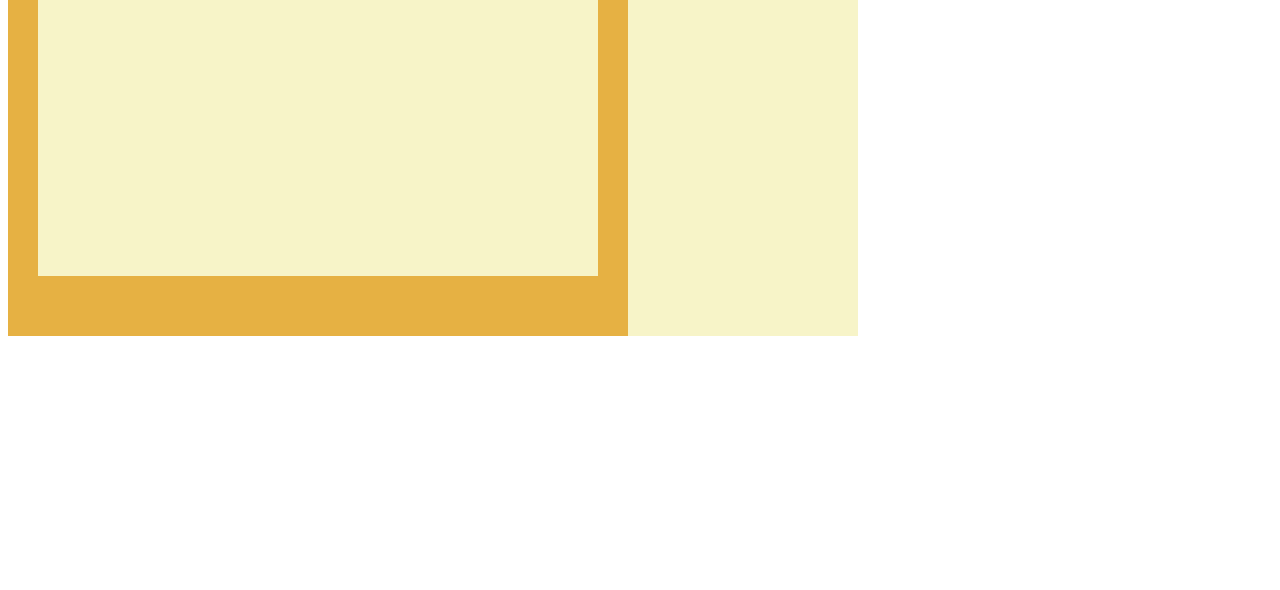
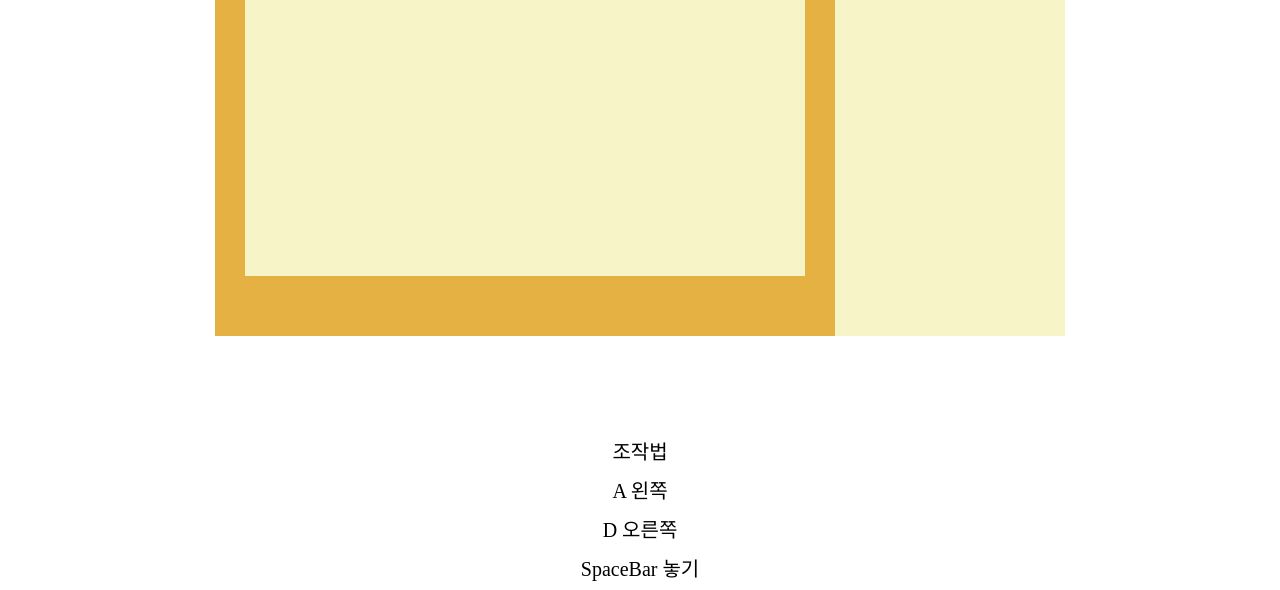
Before and after one commit to SyWolp/suikaGame, a website built with Vite: page index.html in a window 1280 px wide. Shown: the part 522-1112 px from the top of the page. Before the commit the page ends 866 px from the top, so only its background shows below. Built offline with nearby package versions, Linux system fonts and the light colour scheme.

Commit message:
ADD: key

```diff
--- a/index.html
+++ b/index.html
@@ -6,7 +6,16 @@
     <title>game</title>
 
     <style>
+      .app {
+        display: flex;
+        gap: 100px;
+        flex-direction: column;
+        justify-content: center;
+        align-items: center;
+      }
+
       .wrap {
+        margin: 0 auto;
         width: 850px;
         height: 850px;
         position: relative;
@@ -23,16 +32,29 @@
         margin-top: 10px;
         text-align: center;
       }
+      .key {
+        display: flex;
+        flex-direction: column;
+        text-align: center;
+        gap: 10px;
+        font-size: 20px;
+      }
     </style>
   </head>
   <body>
-    <div id="app">
+    <div class="app">
       <div class="wrap">
         <div class="abc">
           <div class="scoreTitle">점수</div>
           <div class="score">0</div>
         </div>
       </div>
+      <div class="key">
+        <div>조작법</div>
+        <span>A 왼쪽</span>
+        <span>D 오른쪽</span>
+        <span>SpaceBar 놓기</span>
+      </div>
     </div>
     <script type="module" src="/src/main.ts"></script>
   </body>
--- a/src/common/Fruits/Fruits.ts
+++ b/src/common/Fruits/Fruits.ts
@@ -1,7 +1,7 @@
 export const FRUITS = [
   {
     name: "00_zero",
-    radius: 33 / 2,
+    radius: 30 / 2,
     color: "#f4f",
   },
   {
@@ -11,42 +11,42 @@ export const FRUITS = [
   },
   {
     name: "02_two",
-    radius: 61 / 2,
+    radius: 66 / 2,
     color: "#84f",
   },
   {
     name: "03_three",
-    radius: 72 / 2,
+    radius: 82 / 2,
     color: "#f66",
   },
   {
     name: "04_four",
-    radius: 89 / 2,
+    radius: 105 / 2,
     color: "#ff4",
   },
   {
     name: "05_five",
-    radius: 114 / 2,
+    radius: 134 / 2,
     color: "#aaa",
   },
   {
     name: "06_six",
-    radius: 129 / 2,
+    radius: 149 / 2,
     color: "#7d7",
   },
   {
     name: "07_seven",
-    radius: 156 / 2,
+    radius: 176 / 2,
     color: "#0a4",
   },
   {
     name: "08_eight",
-    radius: 188 / 2,
+    radius: 200 / 2,
     color: "#fff",
   },
   {
     name: "09_nine",
-    radius: 210 / 2,
+    radius: 235 / 2,
     color: "#077",
   },
 ];
```
